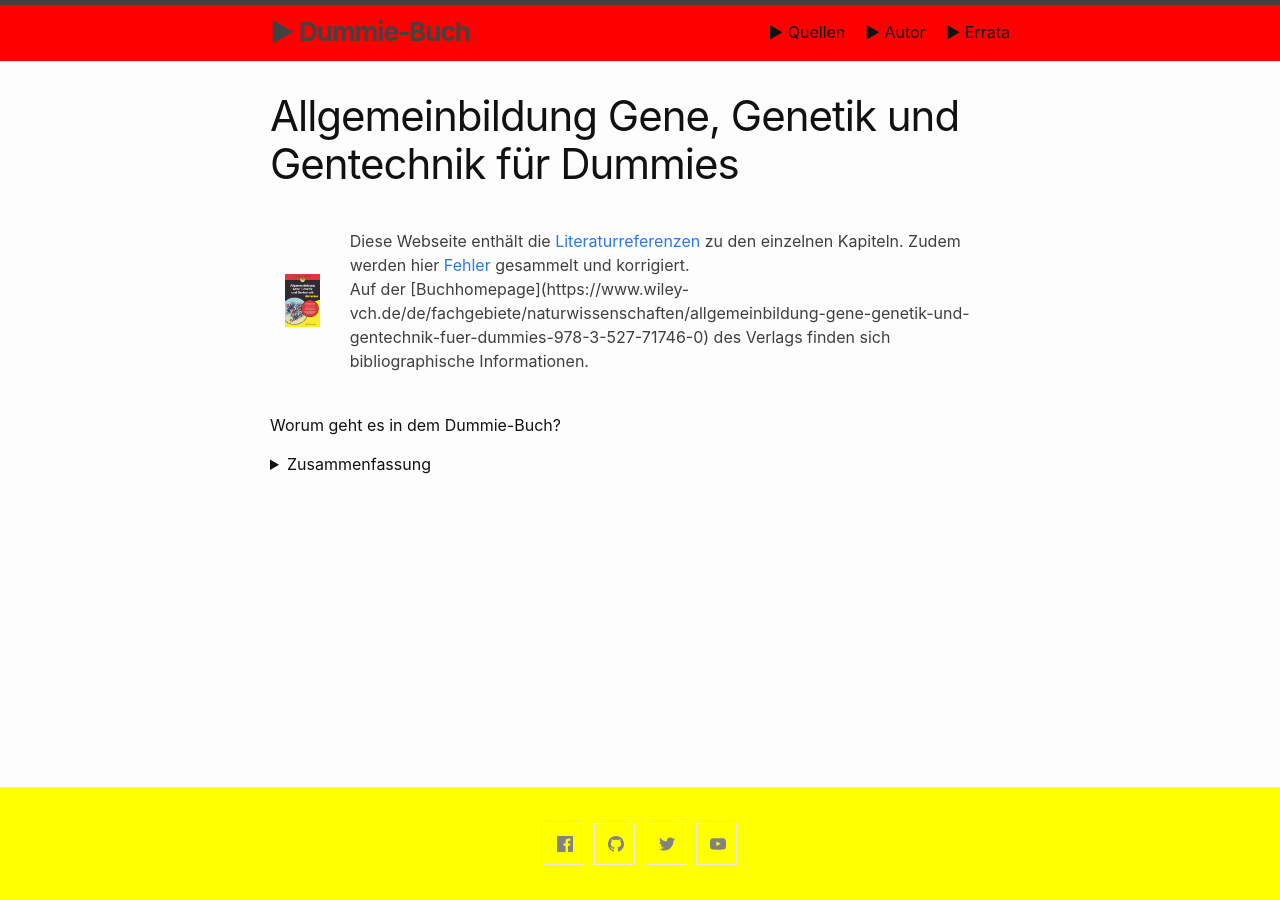
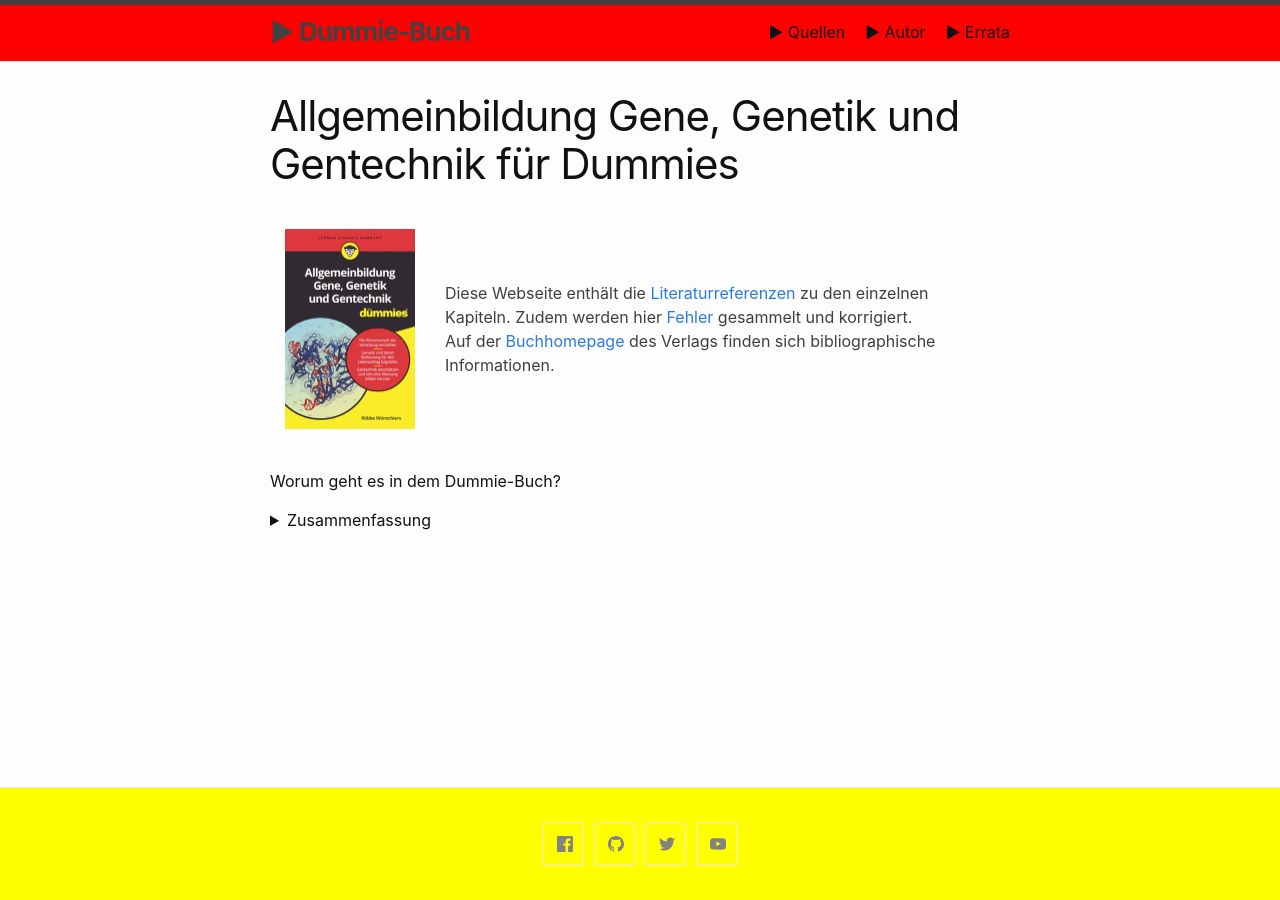
Before and after one commit to awkologist/dummie, a Jekyll site: the page built from index.md, in a window 1280 px wide. Built offline with Jekyll 4.4.1, drawn with Linux system fonts in a browser that asks for light colours; Markdown is read by kramdown in place of the engine named in the settings.

Commit message:
Update index.md

```diff
--- a/index.md
+++ b/index.md
@@ -11,8 +11,8 @@
 
 <table>
   <tr>
-    <td><img src="cover-dummie.png" alt="Buchdeckel" class="responsive" href="https://www.wiley-vch.de/de/fachgebiete/naturwissenschaften/allgemeinbildung-gene-genetik-und-gentechnik-fuer-dummies-978-3-527-71746-0" /></td>
-    <td>Diese Webseite enthält die <a href="quellen">Literaturreferenzen</a> zu den einzelnen Kapiteln. Zudem werden hier <a href="errata.md">Fehler</a> gesammelt und korrigiert.<br>Auf der [Buchhomepage](https://www.wiley-vch.de/de/fachgebiete/naturwissenschaften/allgemeinbildung-gene-genetik-und-gentechnik-fuer-dummies-978-3-527-71746-0) des Verlags finden sich bibliographische Informationen. </td>
+    <td><a href="https://www.wiley-vch.de/de/fachgebiete/naturwissenschaften/allgemeinbildung-gene-genetik-und-gentechnik-fuer-dummies-978-3-527-71746-0"><img src="cover-dummie.png" alt="Buchdeckel" class="responsive"></a></td>
+    <td>Diese Webseite enthält die <a href="quellen">Literaturreferenzen</a> zu den einzelnen Kapiteln. Zudem werden hier <a href="errata.md">Fehler</a> gesammelt und korrigiert.<br>Auf der <a href="https://www.wiley-vch.de/de/fachgebiete/naturwissenschaften/allgemeinbildung-gene-genetik-und-gentechnik-fuer-dummies-978-3-527-71746-0">Buchhomepage</a> des Verlags finden sich bibliographische Informationen. </td>
   </tr>
  </table>
 
```
